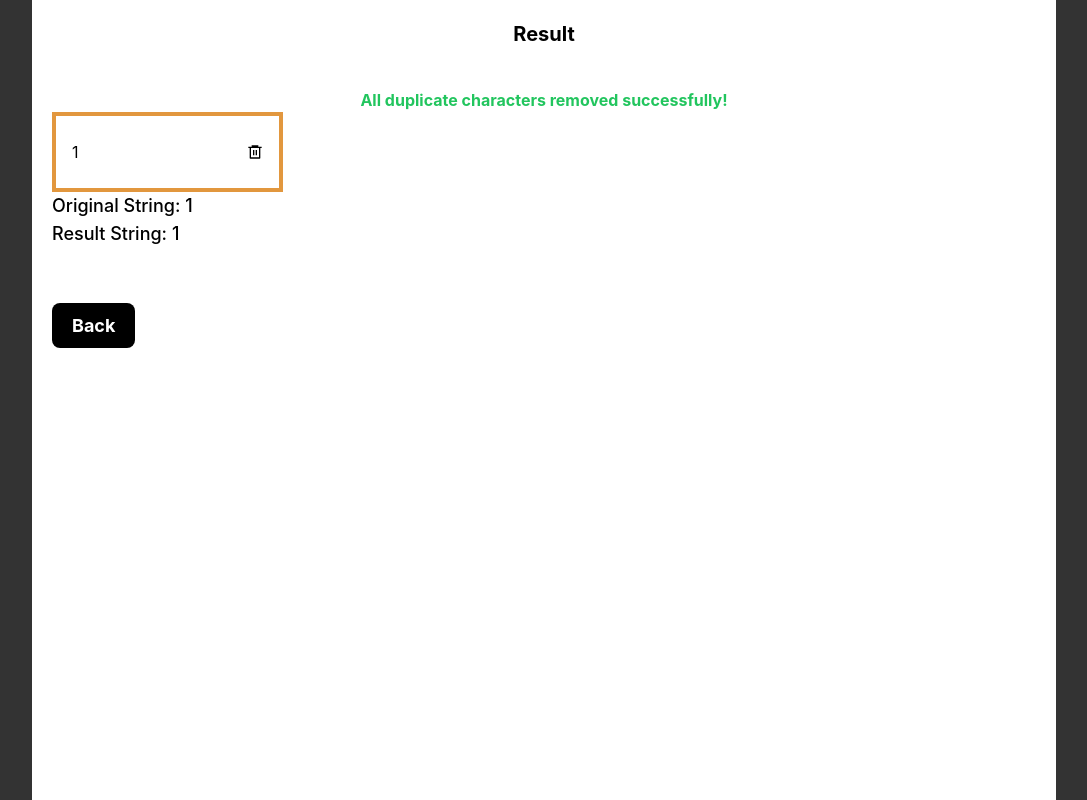
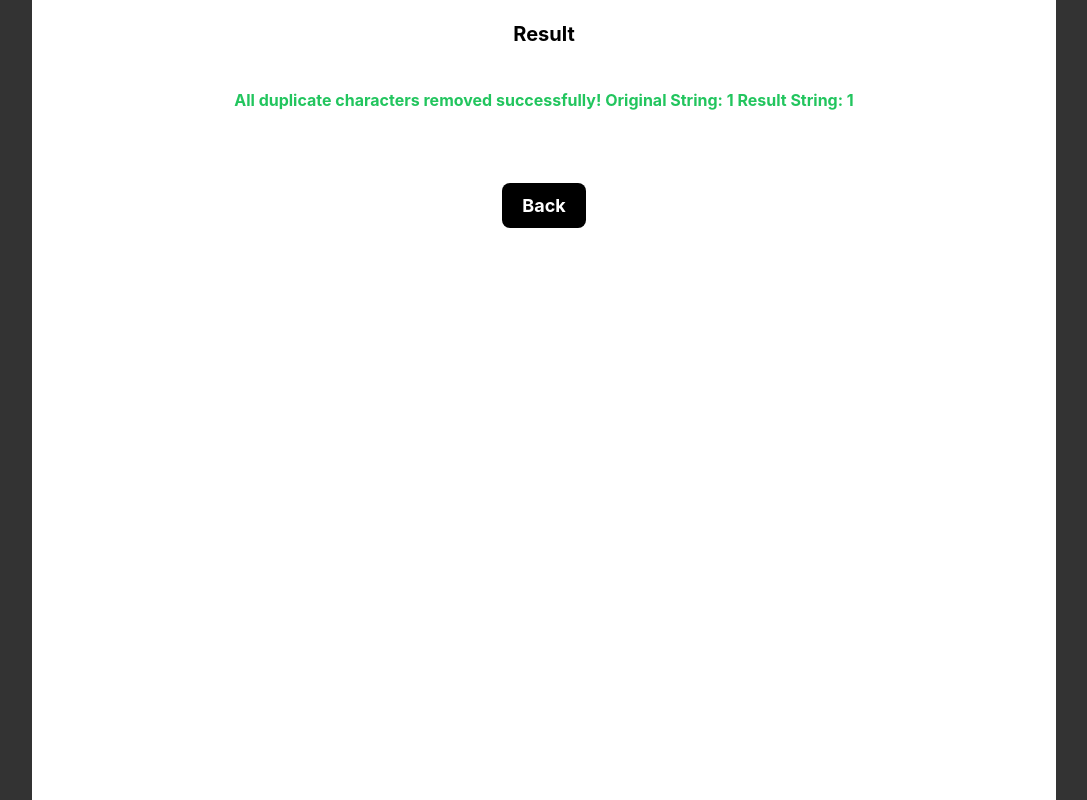
Before and after one commit to Dare649/character-app, a React (Vite) app: page /result/1 in a window 1280 px wide. Shown: the whole page, without its empty margins (96-1183 px from the left). Built offline with nearby package versions, Linux system fonts and the light colour scheme.

Commit message:
updated the handleCharClick function

```diff
--- a/data/db.json
+++ b/data/db.json
@@ -203,6 +203,46 @@
     {
       "id": "3ad9",
       "input": "ppiiooy"
+    },
+    {
+      "id": "8f2c",
+      "input": "ttyywegg"
+    },
+    {
+      "id": "b41d",
+      "input": "aaaaawwwrt"
+    },
+    {
+      "id": "cd88",
+      "input": "dddaaammmiiilllrree"
+    },
+    {
+      "id": "381c",
+      "input": "ddyyuuii"
+    },
+    {
+      "id": "185d",
+      "input": "yyyuuueee"
+    },
+    {
+      "id": "9d77",
+      "input": "dddffffttt"
+    },
+    {
+      "id": "bb8e",
+      "input": "gggyyyuuu"
+    },
+    {
+      "id": "b8d2",
+      "input": "gggtttyyy"
+    },
+    {
+      "id": "db7e",
+      "input": "dddaaarrreee"
+    },
+    {
+      "id": "befb",
+      "input": "dddaaarrree"
     }
   ]
 }
--- a/src/pages/ResultScreen.jsx
+++ b/src/pages/ResultScreen.jsx
@@ -1,4 +1,4 @@
-import { useState, useEffect } from 'react';
+import React, { useState, useEffect } from 'react';
 import { useParams, useNavigate, Link } from 'react-router-dom';
 import { RiDeleteBin6Line } from 'react-icons/ri';
 
@@ -20,20 +20,11 @@ const ResultScreen = () => {
     }, [string, navigate]);
 
     const handleCharClick = (char) => {
-        const regex = new RegExp(`${char}`, 'g');
-        const updatedString = originalString.replace(regex, '');
+        const regex = new RegExp(`${char}{2,}`, 'g');
+        const updatedString = originalString.replace(regex, char);
         setOriginalString(updatedString);
         setResultString(updatedString);
     };
-
-    useEffect(() => {
-        const hasDuplicates = originalString.length !== new Set(originalString).size;
-        if (!hasDuplicates) {
-            setSuccessMessage('All duplicate characters removed successfully!');
-        } else {
-            setSuccessMessage('');
-        }
-    }, [originalString]);
 
     // Function to generate random color
     const generateRandomColor = () => {
@@ -52,11 +43,30 @@ const ResultScreen = () => {
         setContentWithColors(updatedContentWithColors);
     }, [originalString]);
 
+    useEffect(() => {
+        const hasDuplicates = originalString.length !== new Set(originalString).size;
+        if (!hasDuplicates) {
+            setSuccessMessage(`All duplicate characters removed successfully!\nOriginal String: ${originalString}\nResult String: ${resultString}`);
+        } else {
+            setSuccessMessage('');
+        }
+    }, [originalString, resultString]);
+
     return (
         <section className="screen-2 w-full h-screen bg-black/80">
             <div className="container w-full bg-white lg:w-[80%] sm:w-full lg:mx-auto h-full p-5">
                 <h1 className='font-bold text-xl text-center capitalize mb-10'>Result</h1>
-                {successMessage && <div className="success text-center text-green-500 font-bold">{successMessage}</div>}
+                {successMessage ? (
+                    <div className="success mb-20 text-center text-green-500 font-bold">
+                        <p className='mb-20'>{successMessage}</p>
+                        <Link
+                            className="font-bold capitalize text-lg outline-none hover:border-2 active:border-2 bg-black rounded-lg text-white w-full hover:bg-transparent hover:text-black hover:border-black active:bg-transparent active:text-black active:border-black h-16 py-3 px-5"
+                            to="/"
+                        >
+                            Back
+                        </Link>
+                    </div>
+                ) : (
                     <div className="string-container grid sm:grid-cols-2 lg:grid-cols-4 gap-5 w-full">
                         {originalString.split('').map((char, index) => (
                             <div key={index} className={`border-4 border-${contentWithColors[char]} w-full h-20 flex flex-row items-center justify-between uppercase px-4`}
@@ -66,20 +76,7 @@ const ResultScreen = () => {
                             </div>
                         ))}
                     </div>
-                {successMessage && (
-                    <div className="result-strings">
-                        <div className="card font-medium capitalize text-lg">original string: {originalString}</div>
-                        <div className="card font-medium capitalize text-lg">Result String: {resultString}</div>
-                    </div>
                 )}
-                <div className="w-20 text-center my-16">
-                    <Link
-                        className="font-bold capitalize text-lg outline-none hover:border-2 active:border-2 bg-black rounded-lg text-white w-full hover:bg-transparent hover:text-black hover:border-black active:bg-transparent active:text-black active:border-black h-16 py-3 px-5"
-                        to="/"
-                    >
-                        back
-                    </Link>
-                </div>
             </div>
         </section>
     );
```
Also changed, not shown: 1 other file (tests, documents, lock files or other folders). Lines whose indentation alone changed are shown as unchanged.
